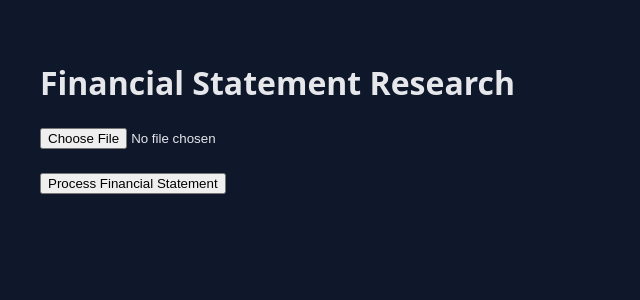
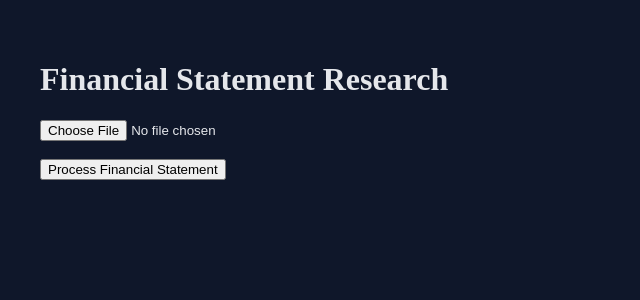
Before and after one commit to cdrocks1117/financial-extractor-frontend, a Next.js app: page / in a window 1280 px wide. Shown: the top 300 px of the page, without its empty margins (0-640 px from the left). Built offline with nearby package versions, Linux system fonts and the light colour scheme.

Commit message:
Update layout.js

```diff
--- a/app/layout.js
+++ b/app/layout.js
@@ -1,19 +1,18 @@
 export const metadata = {
-  title: "Financial Statement Research",
-  description: "Extract, normalize, and export financial statement line items.",
+  title: "Financial Statement Extractor",
+  description: "Extract financial data from PDF statements using OCR",
 };
 
 export default function RootLayout({ children }) {
   return (
     <html lang="en">
-      <body
-        style={{
-          margin: 0,
-          fontFamily: "system-ui, -apple-system, BlinkMacSystemFont, 'Segoe UI', sans-serif",
-          backgroundColor: "#0f172a",
-          color: "#e5e7eb",
-        }}
-      >
+      <body style={{
+        margin: 0,
+        padding: 0,
+        backgroundColor: "#0f172a",
+        color: "#e5e7eb",
+        minHeight: "100vh"
+      }}>
         {children}
       </body>
     </html>
```
